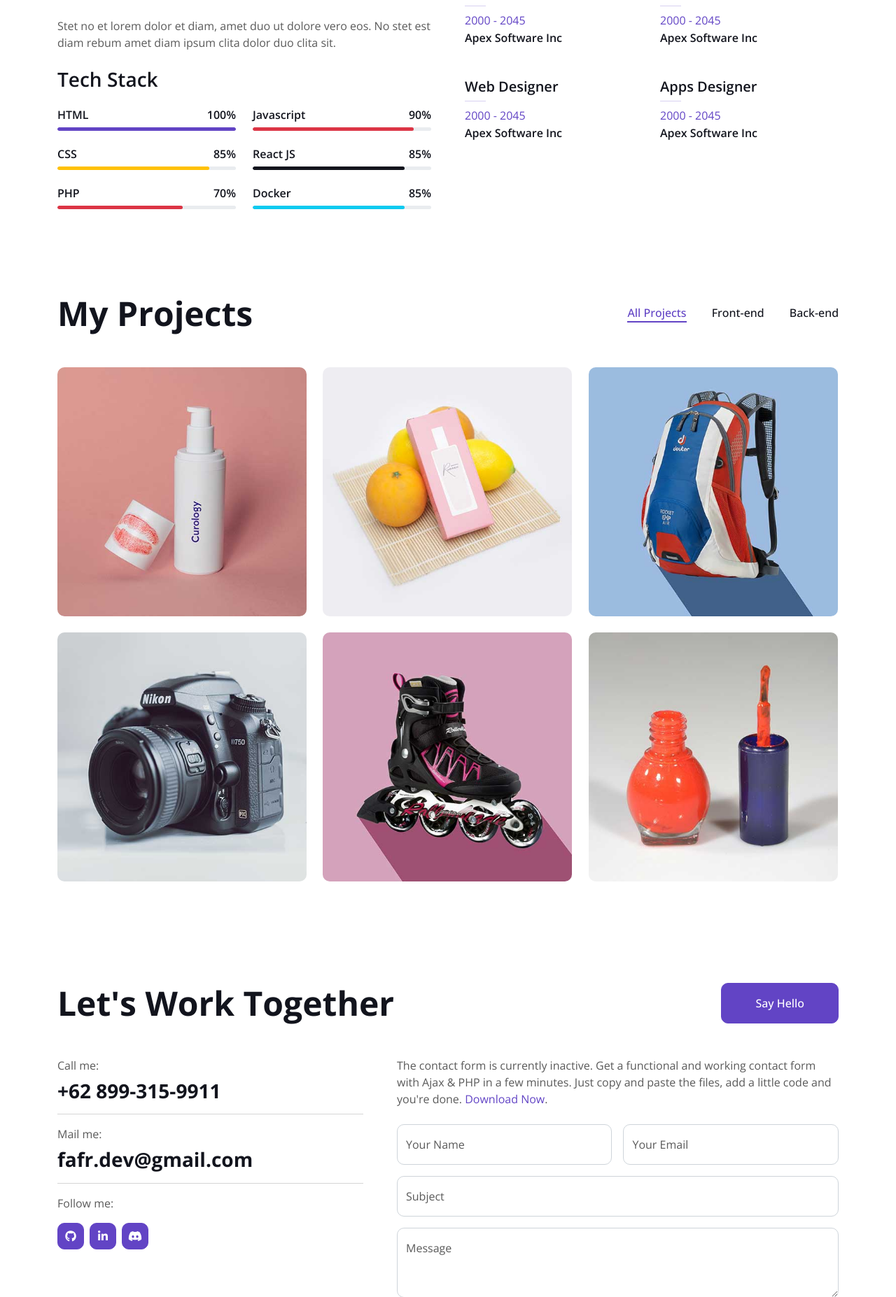
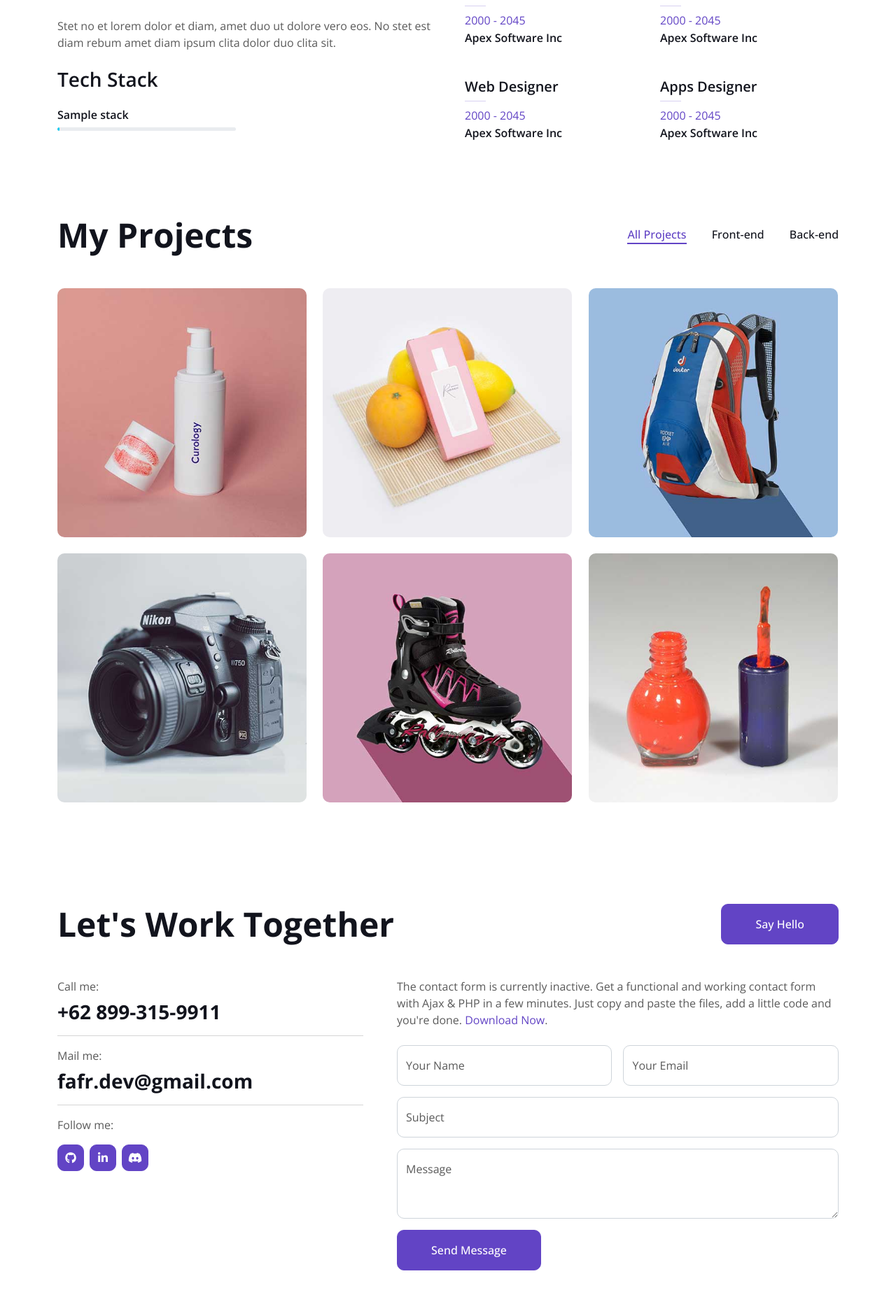
Before and after one commit to khw15/FAFR-Profile-Site, a CodeIgniter 4 app: the page made by app/Views/body.php in a window 1280 px wide. Shown: the part 1660-3514 px from the top of the page at 70% size. Run offline with PHP 8.4 and a stand-in for CodeIgniter, Linux system fonts and the light colour scheme; the template is opened without the code that fills it: most values are stand-ins (such as "Sample title", 1, 10 or a date in 2020); some libraries are stand-ins or nearby versions.

Commit message:
feat: Add SkillModel for managing tech stack data

```diff
--- a/app/Views/body.php
+++ b/app/Views/body.php
@@ -63,65 +63,19 @@
                     <p class="mb-4">Stet no et lorem dolor et diam, amet duo ut dolore vero eos. No stet est diam rebum amet diam ipsum clita dolor duo clita sit.</p>
                     <h3 class="mb-4">Tech Stack</h3>
                     <div class="row align-items-center">
+                        <?php foreach ($stacks as $tech_stack): ?>
                             <div class="col-md-6">
                                 <div class="skill mb-4">
                                     <div class="d-flex justify-content-between">
-                                    <h6 class="font-weight-bold">HTML</h6>
-                                    <h6 class="font-weight-bold">100%</h6>
+                                        <h6 class="font-weight-bold"><?= $tech_stack['tech_name'] ?></h6>
+                                        <!-- <h6 class="font-weight-bold"><?= $tech_stack['percentage'] ?>%</h6> -->
                                     </div>
                                     <div class="progress">
-                                    <div class="progress-bar bg-primary" role="progressbar" aria-valuenow="100" aria-valuemin="0" aria-valuemax="100"></div>
-                                </div>
-                            </div>
-                            <div class="skill mb-4">
-                                <div class="d-flex justify-content-between">
-                                    <h6 class="font-weight-bold">CSS</h6>
-                                    <h6 class="font-weight-bold">85%</h6>
-                                </div>
-                                <div class="progress">
-                                    <div class="progress-bar bg-warning" role="progressbar" aria-valuenow="85" aria-valuemin="0" aria-valuemax="100"></div>
-                                </div>
-                            </div>
-                            <div class="skill mb-4">
-                                <div class="d-flex justify-content-between">
-                                    <h6 class="font-weight-bold">PHP</h6>
-                                    <h6 class="font-weight-bold">70%</h6>
-                                </div>
-                                <div class="progress">
-                                    <div class="progress-bar bg-danger" role="progressbar" aria-valuenow="70" aria-valuemin="0" aria-valuemax="100"></div>
+                                        <div class="progress-bar bg-info" role="progressbar" aria-valuenow="<?= $tech_stack['percentage'] ?>" aria-valuemin="0" aria-valuemax="100"></div>
                                     </div>
                                 </div>
                             </div>
-                        <div class="col-md-6">
-                            <div class="skill mb-4">
-                                <div class="d-flex justify-content-between">
-                                    <h6 class="font-weight-bold">Javascript</h6>
-                                    <h6 class="font-weight-bold">90%</h6>
-                                </div>
-                                <div class="progress">
-                                    <div class="progress-bar bg-danger" role="progressbar" aria-valuenow="90" aria-valuemin="0" aria-valuemax="100"></div>
-                                </div>
-                            </div>
-                            <div class="skill mb-4">
-                                <div class="d-flex justify-content-between">
-                                    <h6 class="font-weight-bold">React JS</h6>
-                                    <h6 class="font-weight-bold">85%</h6>
-                                </div>
-                                <div class="progress">
-                                    <div class="progress-bar bg-dark" role="progressbar" aria-valuenow="85" aria-valuemin="0" aria-valuemax="100"></div>
-                                </div>
-                            </div>
-                            <div class="skill mb-4">
-                                <div class="d-flex justify-content-between">
-                                    <h6 class="font-weight-bold">Docker</h6>
-                                    <h6 class="font-weight-bold">85%</h6>
-                                </div>
-                                <div class="progress">
-                                    <div class="progress-bar bg-info" role="progressbar" aria-valuenow="85" aria-valuemin="0" aria-valuemax="100"></div>
-                                </div>
-                            </div>
-
-                        </div>
+                        <?php endforeach; ?>
                     </div>
                 </div>
                 <div class="col-lg-6 wow fadeInUp" data-wow-delay="0.5s">
```
Also changed, not shown: other parts of app/Views/body.php (+5 -21 lines), app/Controllers/Home.php (+8 -4 lines), app/Models/SkillModel.php (added, +23 -0 lines). Lines whose indentation alone changed are shown as unchanged.
